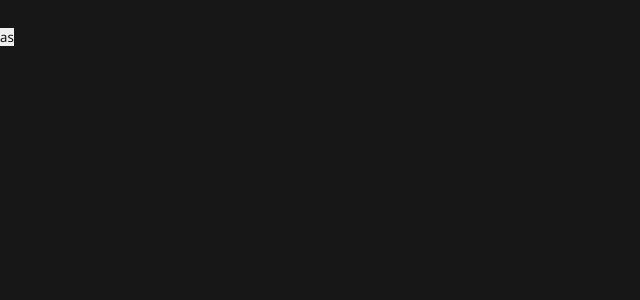
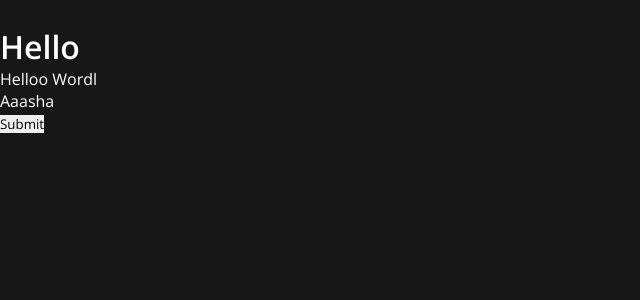
Before and after one commit to ddepu11/react_with_webpack, a React app: page / in a window 1280 px wide. Shown: the top 300 px of the page, without its empty margins (0-640 px from the left). Built offline with nearby package versions, Linux system fonts and the light colour scheme.

Commit message:
fix: cant get bundle due to default clean, add Clean dist pluging

```diff
--- a/package.json
+++ b/package.json
@@ -20,6 +20,7 @@
     "@babel/preset-react": "^7.14.5",
     "@pmmmwh/react-refresh-webpack-plugin": "^0.4.3",
     "babel-loader": "^8.2.2",
+    "clean-webpack-plugin": "^4.0.0-alpha.0",
     "css-loader": "^6.2.0",
     "eslint": "^7.32.0",
     "eslint-config-airbnb": "^18.2.1",
--- a/src/components/App.jsx
+++ b/src/components/App.jsx
@@ -3,7 +3,19 @@ import styled from 'styled-components';
 const App = () => (
   <Wrapper>
     <div className='buttons'>
-      <button type='submit'>as</button>
+      <h1>Hello </h1>
+
+      <ul>
+        <li>
+          <p>Helloo Wordl</p>
+        </li>
+        <li>
+          <p>Aaasha</p>
+        </li>
+        <li>
+          <button type='submit'>Submit</button>
+        </li>
+      </ul>
     </div>
   </Wrapper>
 );
--- a/webpack.config.js
+++ b/webpack.config.js
@@ -1,6 +1,8 @@
 const HtmlWebpackPlugin = require('html-webpack-plugin');
 
 const ReactRefreshWebpackPlugin = require('@pmmmwh/react-refresh-webpack-plugin');
+
+const { CleanWebpackPlugin } = require('clean-webpack-plugin');
 
 const ESLintPlugin = require('eslint-webpack-plugin');
 
@@ -15,7 +17,6 @@ module.exports = {
 
   output: {
     path: path.resolve(__dirname, 'dist'),
-    clean: true,
   },
 
   module: {
@@ -39,8 +40,13 @@ module.exports = {
   },
 
   plugins: [
+    new HtmlWebpackPlugin({ template: './src/index.html' }),
+
+    new webpack.HotModuleReplacementPlugin(),
+
+    new ReactRefreshWebpackPlugin(),
+
     new ESLintPlugin({
-      context: './src',
       emitError: true,
       emitWarning: true,
       failOnError: true,
@@ -48,9 +54,7 @@ module.exports = {
       overrideConfigFile: './.eslintrc.js',
     }),
 
-    new HtmlWebpackPlugin({ template: './src/index.html' }),
-    new webpack.HotModuleReplacementPlugin(),
-    new ReactRefreshWebpackPlugin(),
+    new CleanWebpackPlugin(),
   ],
 
   devtool: 'inline-source-map',
```
Also changed, not shown: .eslintrc.js, 2 other files (tests, documents, lock files or other folders).
